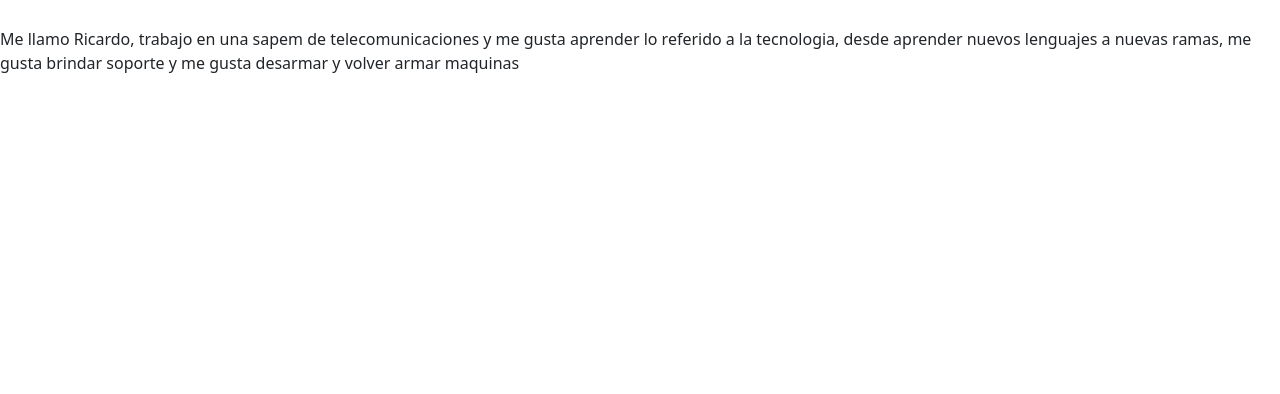
After one commit to Richardo22/ProyectoFinal-Maciel, a Django app: template app_coder/templates/Acerca de Mi.html in a window 1280 px wide. The commit adds this page. Shown: the part 406-800 px from the top of the page. Run offline with Django 3.2, Linux system fonts and the light colour scheme; the template is opened without the code that fills it, so the values that code supplies are empty; some libraries are stand-ins or nearby versions.

Commit message:
se agregaro la opcion acerca de mi

```diff
--- /dev/null
+++ b/app_coder/templates/Acerca de Mi.html
@@ -0,0 +1,12 @@
+{% extends 'padre.html' %}
+
+{% block contenidoQueCambia %}
+
+    <p>Me llamo Ricardo, trabajo en una sapem de telecomunicaciones y
+        me gusta aprender lo referido a la tecnologia, desde aprender nuevos lenguajes a nuevas ramas, me gusta brindar
+    soporte y me gusta desarmar y volver armar maquinas </p>
+
+
+
+
+{% endblock contenidoQueCambia %}
--- a/app_coder/templates/navbar.html
+++ b/app_coder/templates/navbar.html
@@ -10,6 +10,7 @@
                 <li class="nav-item"><a class="nav-link" href="{% url 'ListaHamburguesa' %}">Hamburguesa</a></li>
                 <li class="nav-item"><a class="nav-link" href="{% url 'ListaPizza' %}">Pizza</a></li>
                 <li class="nav-item"><a class="nav-link" href="{% url 'ListaPizza' %}">Agregar Producto</a></li>
+                <li class="nav-item"><a class="nav-link" href="{% url 'AcercadeMi' %}">Acerque de Mi</a></li>
             </ul>
             {% if user.is_authenticated %}
 
--- a/app_coder/urls.py
+++ b/app_coder/urls.py
@@ -21,6 +21,7 @@ urlpatterns = [
     path('modificar_empanada/<int:id>',editar_empanadas, name='ModificarEmpanadas'),
     path('elimina_hamburgesa/<int:id>',eliminar_hamburguesa, name='EliminarHamburguesa'),
     path('modifica_hamburguesa/<int:id>',editar_hamburguesa, name='ModificaHamburguesa'),
+    path('acerca_demi',acerca_demi,name='AcercadeMi'),
     path('elimina_pizza/<int:id>',eliminar_pizza, name='EliminarPizza'),
     path('modifica_pizza/<int:id>',editar_pizza, name='ModificarPizza'),
     path('login/',login_view, name='Login'),
--- a/app_coder/views.py
+++ b/app_coder/views.py
@@ -38,6 +38,8 @@ def crea_producto(req, nombre, ingredientes, precio):
 
 def inicio(req):
     return render(req, 'inicio.html', {})
+def acerca_demi(req):
+   return render(req, 'Acerca de Mi.html', {})
 def empanada(req):
     return render(req, 'empanada.html', {})
 def hamburguesa(req):
```
Also changed, not shown: db.sqlite3.
